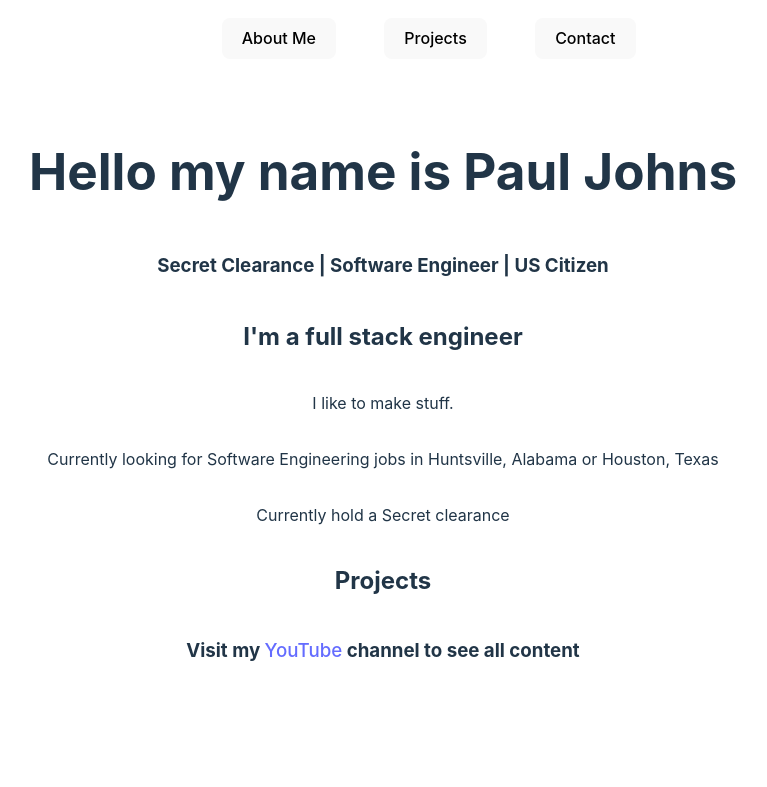
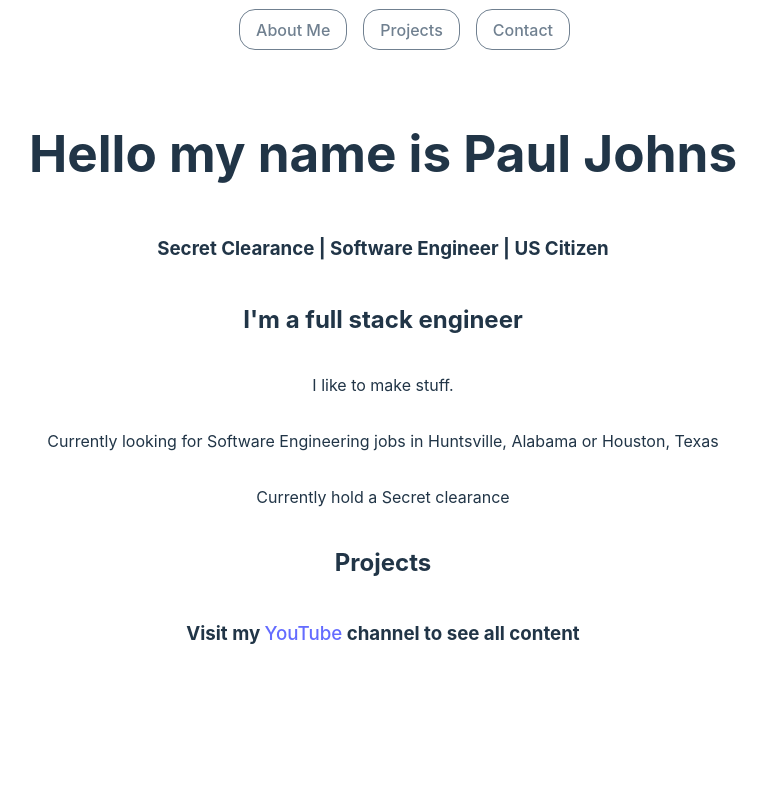
Before and after one commit to Johnny-Codes/portfolio, a React (Vite) app: page / in a window 1280 px wide. Shown: the top 787 px of the page, without its empty margins (257-1024 px from the left). Built offline with nearby package versions, Linux system fonts and the light colour scheme.

Commit message:
fixed styling on navbar

```diff
--- a/src/App.css
+++ b/src/App.css
@@ -13,25 +13,27 @@
 
 a {
   background-color: rgba(0, 0, 0, 0);
+  color: slategray;
 }
 
 li {
   list-style-type: none;
   display: inline;
+  margin: 0.5em;
 }
 
-.nav-bar > ul > li {
-  margin-left: 3em;
+.nav-bar > ul > li > a {
+  background-color: rgba(0, 0, 0, 0);
+  border: 1px slategray solid;
+  padding: 0.6em 1em;
+  border-radius: 1em;
+  color: slategray;
 }
 
-.nav-bar > ul > li > button {
+.nav-bar > ul > li > a:hover {
   background-color: rgba(0, 0, 0, 0);
-  border: none;
-}
-
-.nav-bar > ul > li > button:hover {
-  background-color: rgba(0, 0, 0, 0);
-  border: none;
+  border: 1px slategray dashed;
+  color: white;
 }
 
 .nav-bar {
--- a/src/components/nav/NavBar.jsx
+++ b/src/components/nav/NavBar.jsx
@@ -3,19 +3,13 @@ const NavBar = () => {
     <div className="nav-bar">
       <ul>
         <li>
-          <a href="#about-me">
-            <button>About Me</button>
-          </a>
+          <a href="#about-me">About Me</a>
         </li>
         <li>
-          <a href="#projects">
-            <button>Projects</button>
-          </a>
+          <a href="#projects">Projects</a>
         </li>
         <li>
-          <a href="#contact-me">
-            <button>Contact</button>
-          </a>
+          <a href="#contact-me">Contact</a>
         </li>
       </ul>
     </div>
```
